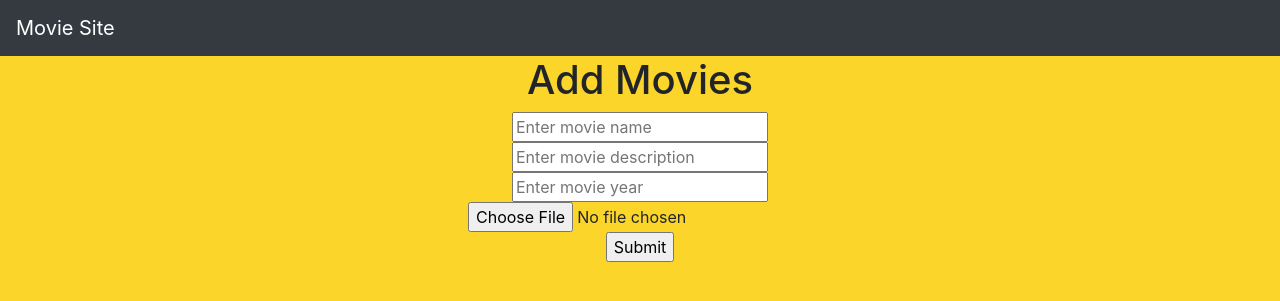
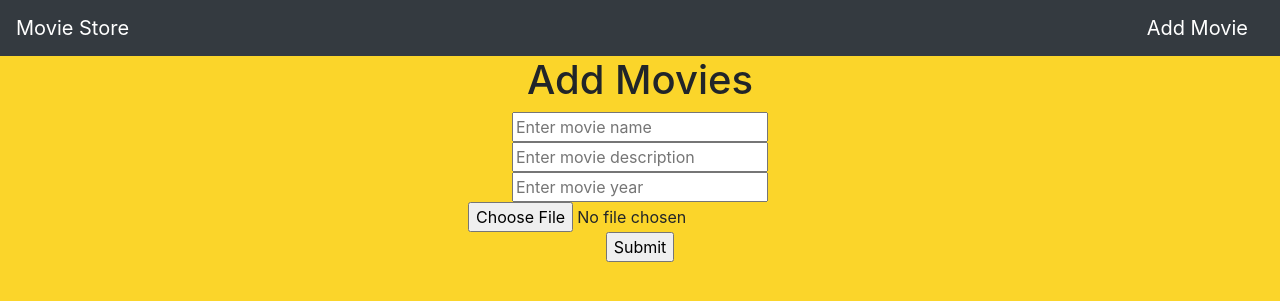
Before and after one commit to Anjana-j-Nair/Online-Movie-Store, a Django app: page /add/ in a window 1280 px wide. Shown: the top 301 px of the page. Run offline with Django 4.2, Linux system fonts and the light colour scheme.

Commit message:
Update base.html

```diff
--- a/templates/base.html
+++ b/templates/base.html
@@ -11,9 +11,11 @@
         <!-- for setting navbar -->
         <!-- Image and text -->
 <nav class="navbar navbar-dark bg-dark">
-    <a class="navbar-brand" href="#">
-      Movie Site
+    <a class="navbar-brand" href="{% url 'movieapp:ms' %}">
+      Movie Store
     </a>
+    <a class="navbar-brand" href="{% url 'movieapp:addmovie' %}">Add Movie</a>
+
   </nav>
   {% block body %}
   {% endblock %}
```
